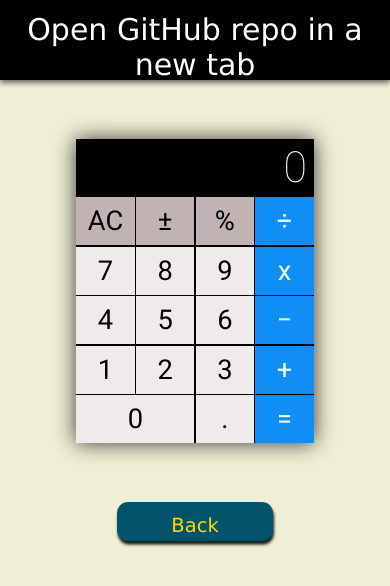
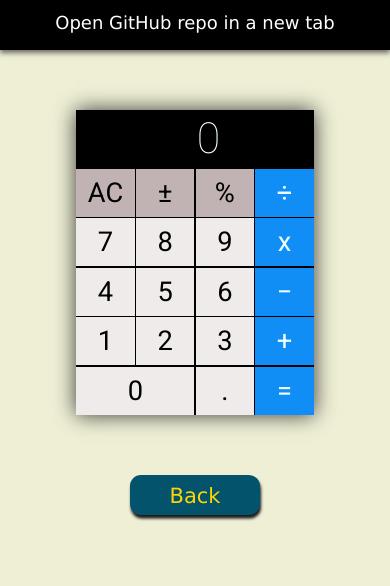
Before and after one commit to adam4321/react-calculator, a React (Create React App) app: page / in a window 390 px wide. Shown: the top 586 px of the page. Built offline with nearby package versions, Linux system fonts and the light colour scheme.

Commit message:
fix mobile layout

```diff
--- a/src/App.css
+++ b/src/App.css
@@ -62,6 +62,7 @@ button:active {
 
 .display {
     margin: auto;
+    position: relative;
     height: 119px;
     width: 390px;
     background-color: black;
@@ -71,9 +72,9 @@ button:active {
 }
 
 .display .auto-scaling-text {
-    padding: 0 1.3vw;
+    padding: 0 11px 0 58px;
     position: absolute;
-    right: 40vw;
+    right: 10px;
     transform-origin: right;
 }
 
@@ -239,7 +240,7 @@ a:hover {
     .calculator {
         margin: 0 auto;
         width: 60.9vw;
-        margin-top: 15vw;
+        margin-top: 60px;
         box-shadow: 0px 0px 20px 0px rgb(56, 55, 55);
     }
 
@@ -255,9 +256,9 @@ a:hover {
     }
 
     .display .auto-scaling-text {
-        padding: 0 1.3vw;
+        padding: 0 2vw 0 9vw;
         position: absolute;
-        right: 20vw;
+        right: 22vw;
         transform-origin: right;
     }
 
@@ -285,19 +286,17 @@ a:hover {
     }
 
     #gh-bar {
-        height: 80px;
-        font-size: 30px;
+        font-size: 18px;
     }
 
     #back-button {
-        width: 40vw;
-        height: 10vw;
-        left: 30vw;
-        margin-top: 15vw;
+        width: 130px;
+        height: 40px;
+        margin: 60px auto 0px auto;
         border-radius: 11px;
-        font-size: 5vw;
+        font-size: 21px;
         font-weight: 500;
-        padding-top: 2vw;
+        padding-top: 3px;
         box-shadow: 1px 3.5px 3px 0px rgb(27, 26, 26);
     }
 }
```
